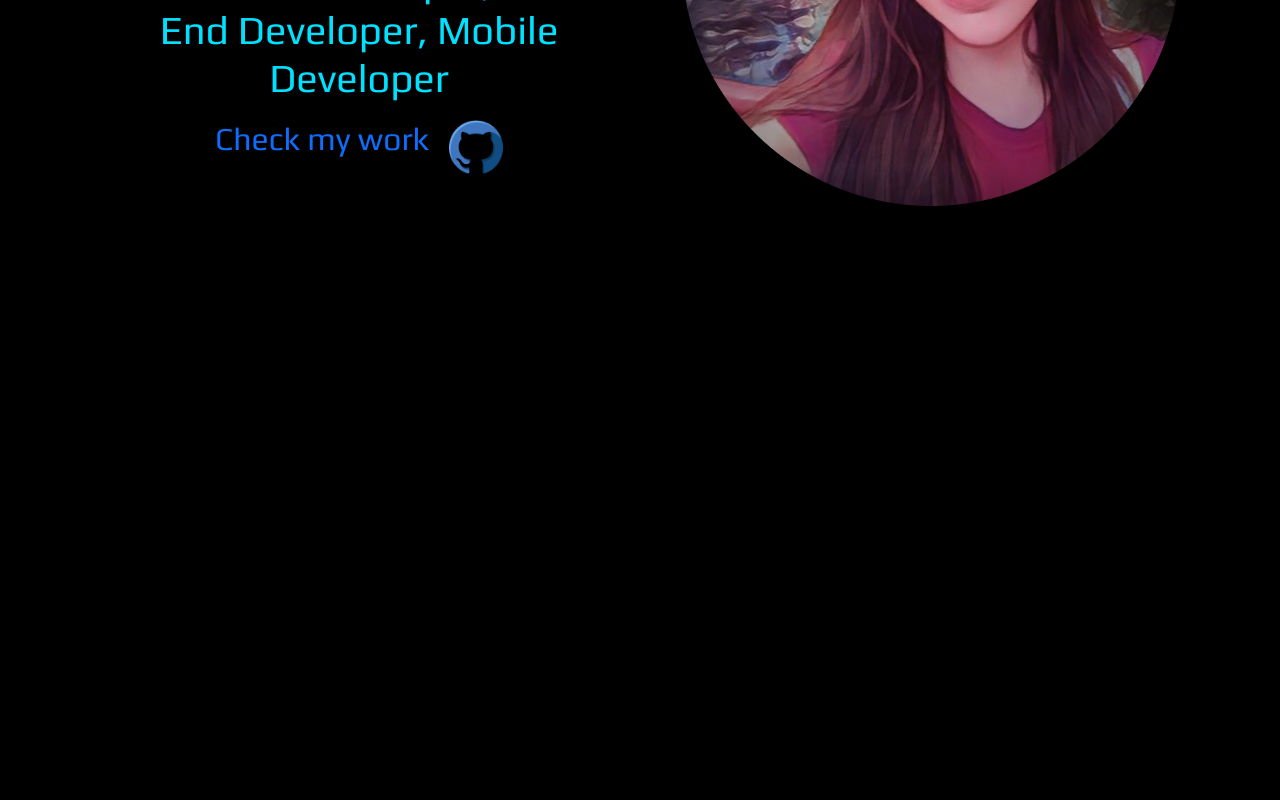
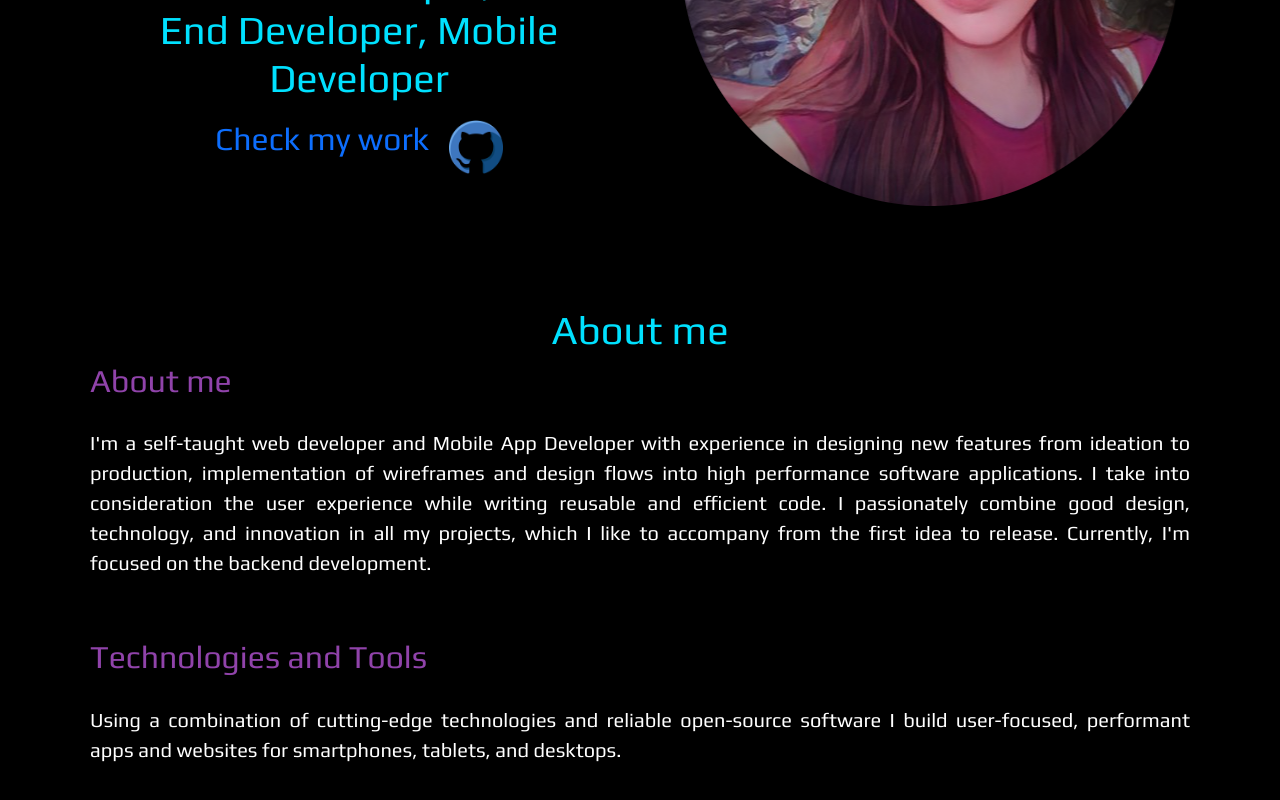
Before and after one commit to garmercy/React-Portfolio, a React (Vite) app: page / in a window 1280 px wide. Shown: the part 524-1324 px from the top of the page. Before the commit the page ends 882 px from the top, so only its background shows below. Built offline with nearby package versions, Linux system fonts and the light colour scheme.

Commit message:
adding text about me

```diff
--- a/src/App.css
+++ b/src/App.css
@@ -68,6 +68,14 @@
   color: #d864ffaa;
 }
 
+#aboutText{
+  font-size: 20px;
+  text-align: justify;
+  padding-top: 20px;
+  padding-bottom: 20px;
+  margin-bottom: 40px;
+}
+
 #typed-text {
   overflow: hidden;
   white-space: nowrap;
--- a/src/pages/About.jsx
+++ b/src/pages/About.jsx
@@ -16,6 +16,27 @@ export default function About() {
           <img src={photo} alt="logo" id='photo'/>
         </div>
       </div>
+      <h1>About me</h1>
+      <div class="col-lg-12">
+        <h2 id="h1AboutMe" >About me</h2>
+      </div>
+      <div >
+        <p id="aboutText">
+        I'm a self-taught web developer and Mobile App Developer with experience in designing new features from ideation to production, implementation of wireframes and design flows into high performance software applications.
+        I take into consideration the user experience while writing reusable and efficient code.
+        I passionately combine good design, technology, and innovation in all my projects, which I like to accompany from the first idea to release.
+        Currently, I'm focused on the backend development.
+        </p>
+      </div>
+      <div class="col-lg-12">
+        <h2 id="h1AboutMe">Technologies and Tools</h2>
+      </div>
+      <div >
+        <p id="aboutText">
+        Using a combination of cutting-edge technologies and reliable open-source software I build user-focused, performant apps and websites for smartphones, tablets, and desktops.
+        </p>
+      </div>
     </div>
+
   );
 }
```
